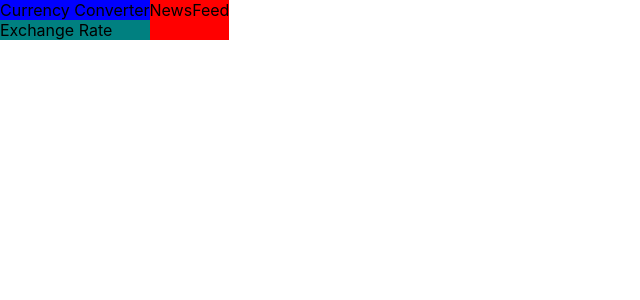
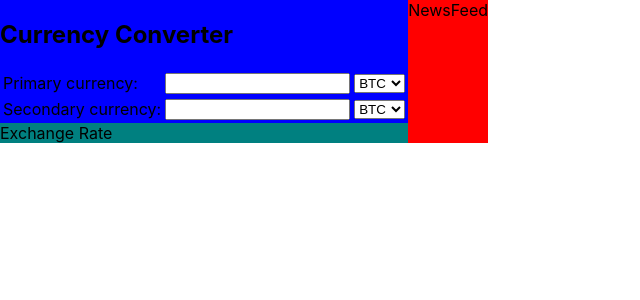
Before and after one commit to 1988db/API_Project_Crypto_Dashboard, a React (Create React App) app: page / in a window 1280 px wide. Shown: the top 300 px of the page, without its empty margins (0-640 px from the left). Built offline with nearby package versions, Linux system fonts and the light colour scheme.

Commit message:
added currencies to the form

```diff
--- a/src/components/CurrencyConverter.js
+++ b/src/components/CurrencyConverter.js
@@ -1,9 +1,59 @@
+import { useState} from 'react';
 import ExchangeRate from './ExchangeRate';
 
 const CurrencyConverter = () => {
+  const currencies = ['BTC', 'ETH', 'USD', 'XRP', 'LTC', 'ADA'];
+  const [chosenPrimaryCurrency, setChosenPrimaryCurrency] = useState('BTC');
+  const [chosenSecondaryCurrency, setChosenSecondaryCurrency] = useState('BTC');
+  console.log(chosenSecondaryCurrency)
+
     return (
       <div className="currency-converter">
-        Currency Converter
+        <h2>Currency Converter</h2>
+        <div className="input-box">
+          <table>
+          <tbody>
+            <tr>
+              <td>Primary currency:</td>
+              <td>
+                <input
+                  type="number"
+                  name="currency-amount-1"
+                  value = {""}>
+                </input>
+              </td>
+              <td>
+                <select
+                  value={chosenPrimaryCurrency}
+                  name="currency-option-1"
+                  className="currency-options"
+                  onChange={(e) => setChosenPrimaryCurrency(e.target.value)}>
+                    {currencies.map((currency, _index) => (<option key={_index}>{currency}</option>))}
+                </select>
+              </td>
+            </tr>
+            <tr>
+              <td>Secondary currency:</td>
+              <td>
+                <input
+                  type="number"
+                  name="currency-amount-2"
+                  value = {""}>
+                </input>
+              </td>
+              <td>
+                <select
+                  value={chosenSecondaryCurrency}
+                  name="currency-option-2"
+                  className="currency-options"
+                  onChange={(e) => setChosenSecondaryCurrency(e.target.value)}>
+                    {currencies.map((currency, _index) => (<option key={_index}>{currency}</option>))}
+                </select>
+              </td>
+            </tr>
+          </tbody>
+        </table>
+        </div>
         <ExchangeRate/>
       </div>
     );
```
